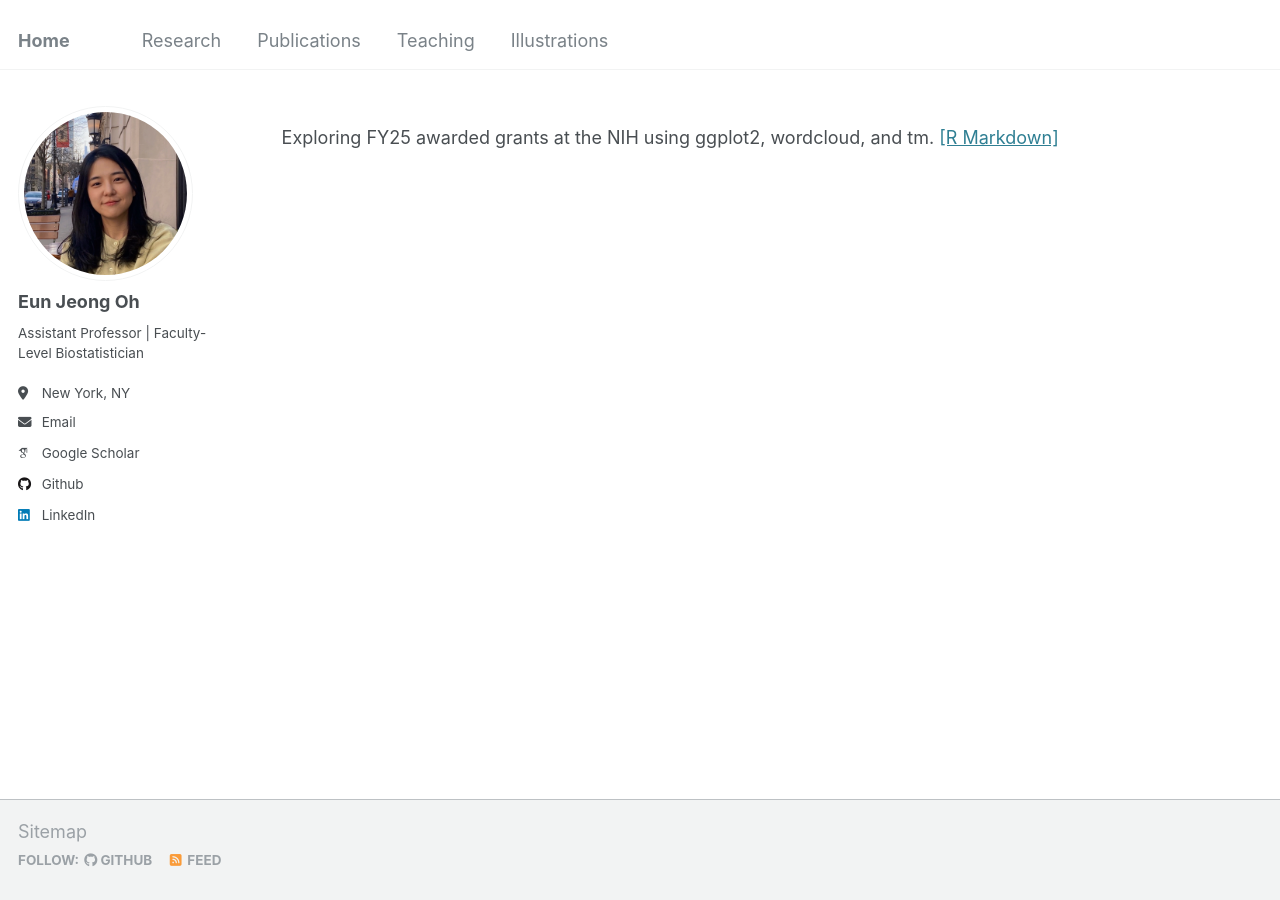
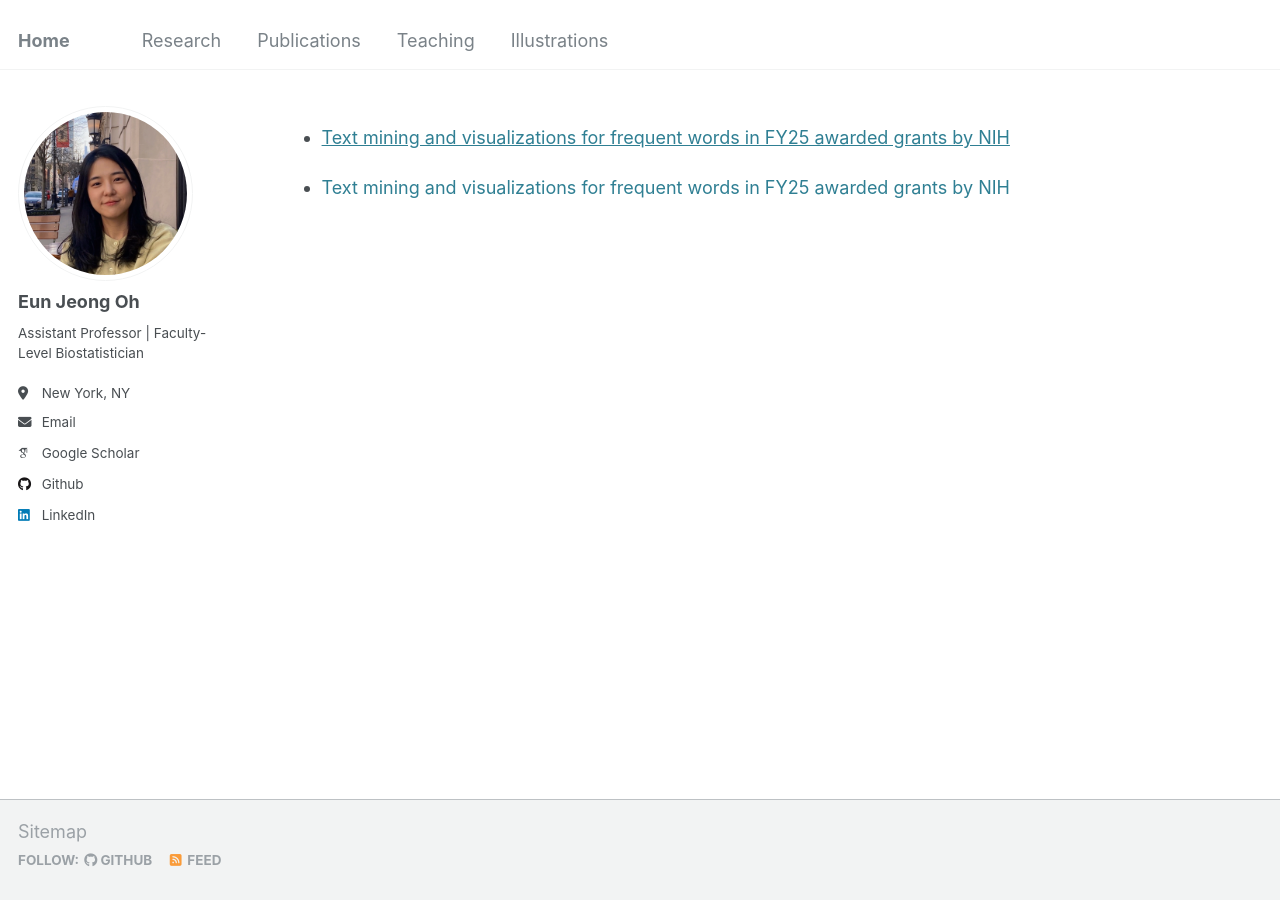
Before and after one commit to oheunj/oheunj.github.io, a Jekyll site: the page built from _pages/illustrations.md, in a window 1280 px wide. Built offline with Jekyll 4.4.1, drawn with Linux system fonts in a browser that asks for light colours; some web fonts are replaced.

Commit message:
Update illustrations.md

```diff
--- a/_pages/illustrations.md
+++ b/_pages/illustrations.md
@@ -10,4 +10,6 @@ redirect_from:
 
 {% include base_path %}
 
-Exploring FY25 awarded grants at the NIH using ggplot2, wordcloud, and tm. [[R Markdown]](https://oheunj.github.io/illustrations/FY25_AwardedGrants_250311)
+* [Text mining and visualizations for frequent words in FY25 awarded grants by NIH](https://oheunj.github.io/illustrations/FY25_AwardedGrants_250311)
+
+* <a href="https://oheunj.github.io/illustrations/FY25_AwardedGrants_250311" style="text-decoration: none;">Text mining and visualizations for frequent words in FY25 awarded grants by NIH</a>
```
